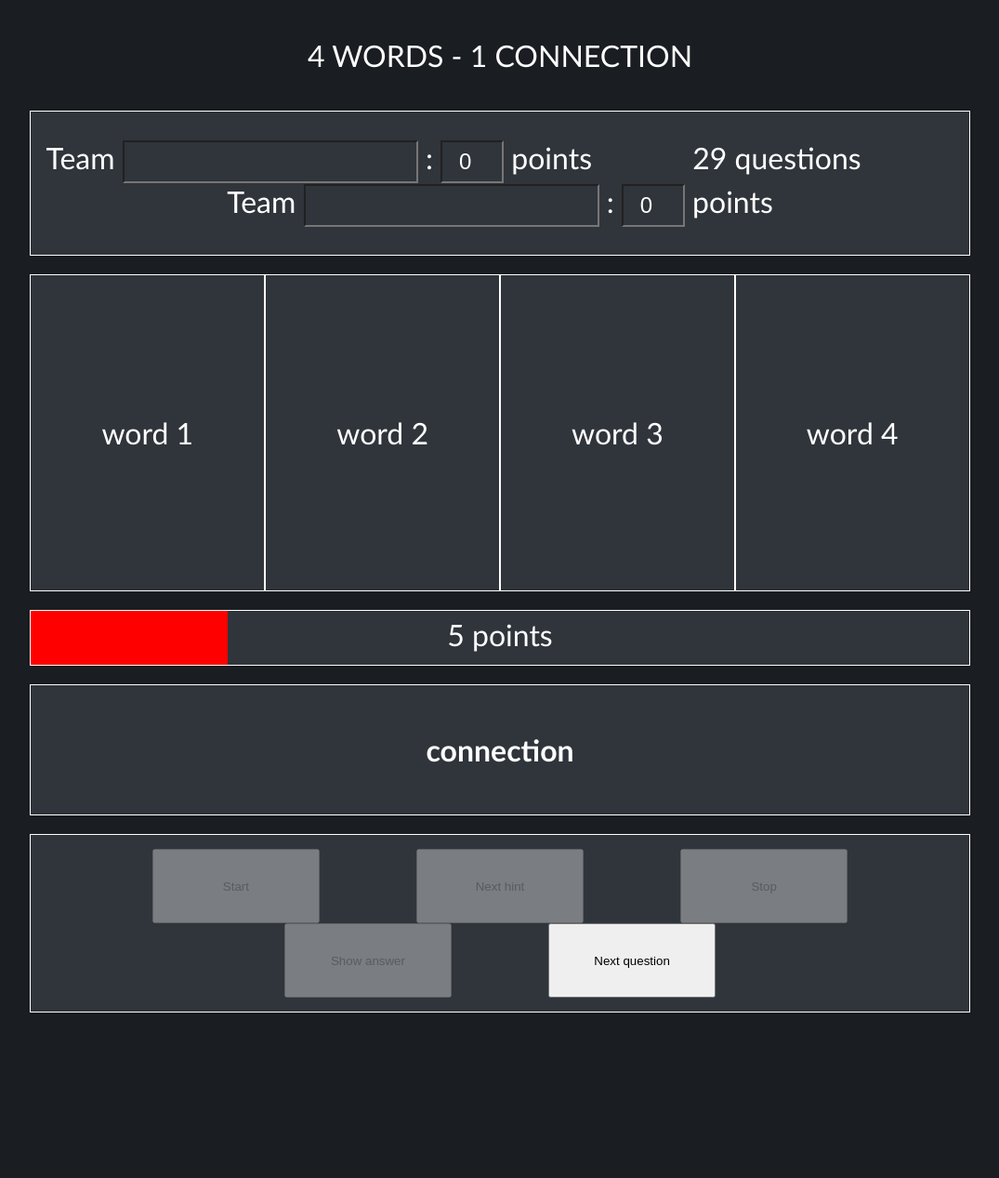
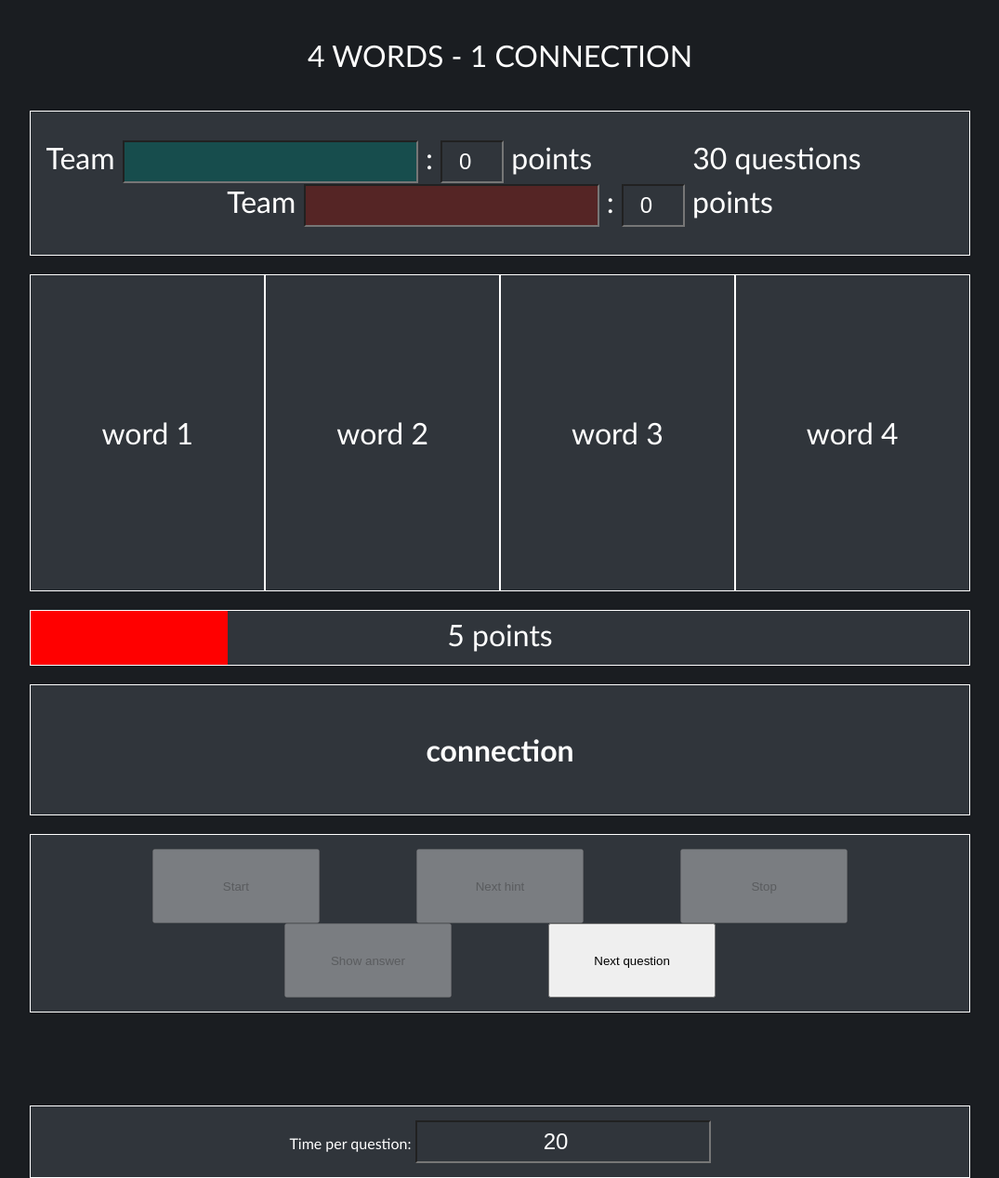
Before and after one commit to kandohar/OnlyConnectHybrid, a plain HTML site: page index.html in a window 1280 px wide. Shown: the whole page at 93% size, without its empty margins (102-1177 px from the left). Before the commit the page ends 1089 px from the top, so only its background shows below. Drawn offline with Linux system fonts and the light colour scheme.

Commit message:
Adding timePerQuestion setting, adding team colors

```diff
--- a/index.html
+++ b/index.html
@@ -20,19 +20,21 @@
 
 </head>
 
-<body>
+<body id="body">
 
   <!-- Primary Page Layout
   –––––––––––––––––––––––––––––––––––––––––––––––––– -->
   <div class="container">
     <div class="title">4 WORDS - 1 CONNECTION</div>
     <div class="scores">
-      Team <input>&nbsp;:&nbsp;<span id="team1"><input class="inputNumber" type="number" value="0" min="0"></span>
+      Team <input id="team1input">&nbsp;:&nbsp;<span id="team1"><input class="inputNumber" type="number" value="0"
+          min="0"></span>
       points
       <span class="separator"></span>
       <span id="remaining">2 questions</span>
       <span class="separator"></span>
-      Team <input>&nbsp;:&nbsp;<span id="team2"><input class="inputNumber" type="number" value="0" min="0"></span>
+      Team <input id="team2input">&nbsp;:&nbsp;<span id="team2"><input class="inputNumber" type="number" value="0"
+          min="0"></span>
       points
     </div>
     <div class="question">
@@ -53,6 +55,9 @@
       <button id="ShowAnswer">Show answer</button>
       <button id="NextQuestion">Next question</button>
     </div>
+    <div class="settings">
+      Time per question: <input id="timePerQuestion" type="number" value="20" min="0">
+    </div>
   </div>
 
   <script src="script.js"></script>
--- a/script.js
+++ b/script.js
@@ -23,6 +23,8 @@ function StopChronoClicked() {
 
 function SecondPassed() {
     milliseconds += interval;
+
+    var maxTime = timePerQuestionInput.value * 1000;
 
     var percent = (milliseconds / maxTime) * 100;
 
@@ -86,6 +88,8 @@ function NextQuestionClicked() {
         stopChronoButton.disabled = true;
         showAnswerButton.disabled = true;
         nextQuestionButton.disabled = true;
+
+        body.style.backgroundColor = "#ffa929";
     } else {
 
         var randomQuestionIndex = Math.floor(Math.random() * remainingQuestions);
@@ -110,13 +114,23 @@ function NextQuestionClicked() {
 
         nextQuestionButton.disabled = true;
         startChronoButton.disabled = false;
+
+        if (firstTeam) {
+            body.style.backgroundColor = "#174d4d";
+        } else {
+            body.style.backgroundColor = "#552525";
+        }
+
+        firstTeam = !firstTeam;
     }
 
     remaining.innerHTML = remainingQuestions + " questions";
 }
 
 
-// variables
+// DOM variables
+var body = document.getElementById("body");
+
 var team1Score = document.getElementById("team1");
 var team2Score = document.getElementById("team2");
 
@@ -152,14 +166,16 @@ showAnswerButton.disabled = true;
 var nextQuestionButton = document.getElementById("NextQuestion");
 nextQuestionButton.onclick = function () { NextQuestionClicked() };
 
+var timePerQuestionInput = document.getElementById("timePerQuestion");
+
+// Global variables
 var hint = 0;
 
 var milliseconds = 0;
 
-// 20 secondes
-const maxTime = 20 * 1000;
+const interval = (1 / 60) * 1000;
 
-const interval = (1 / 60) * 1000;
+var firstTeam = true;
 
 // data
 var data = [
@@ -210,7 +226,7 @@ var data = [
         "hint2": "The Legend of Zelda: Breath of the Wild",
         "hint3": "God of War",
         "hint4": "Sekiro: Shadows Die Twice",
-        "answer": "The Game Awards winners"
+        "answer": "The Game Awards winners - GOTY"
     },
     {
         "hint1": "Fish",
@@ -336,13 +352,13 @@ var data = [
         "hint2": "La Vénus de Milo",
         "hint3": "La Liberté guidant le peuple",
         "hint4": "Les taureaux ailés",
-        "answer": "Oeuvres du Louvre"
+        "answer": "Oeuvres au Louvre"
     },
     {
-        "hint1": "Caïn et Abel",
-        "hint2": "Michael Corleone et Fredo",
-        "hint3": "T'Chaka et N'Joby",
-        "hint4": "Scar et Mufasa",
+        "hint1": "Abel",
+        "hint2": "Fredo",
+        "hint3": "N'Jobu",
+        "hint4": "Mufasa",
         "answer": "Fratricide"
     },
     {
@@ -381,11 +397,18 @@ var data = [
         "answer": "Logiciels développés par Inria"
     },
     {
-        "hint1": "OCaml",
-        "hint2": "Pharo",
-        "hint3": "TousAntiCovid",
-        "hint4": "SOFA",
-        "answer": "Logiciels développés par Inria"
+        "hint1": "Prophase",
+        "hint2": "Métaphase",
+        "hint3": "Anaphase",
+        "hint4": "Télophase ",
+        "answer": "Mitose"
+    },
+    {
+        "hint1": "Adénine",
+        "hint2": "Cytosine",
+        "hint3": "Guanine",
+        "hint4": "Thymine ",
+        "answer": "Basé nucléique de l'ADN"
     }
     // nombres de papiers à IEEE VR chaque année ? (avec le 5 de Ferran) ??
     //
--- a/style.css
+++ b/style.css
@@ -1,4 +1,4 @@
-html{
+#body{
     color: white;
     background-color: #1a1d21;
 
@@ -11,7 +11,7 @@ html{
     margin: 0 auto;
     padding: 0;
     box-sizing: border-box;
-    text-align: center;
+    text-align: center;;
 }
 
 .title {
@@ -53,6 +53,14 @@ input {
 
 input.inputNumber {
     width: 60px;
+}
+
+#team1input {
+    background-color: #174d4d;
+}
+
+#team2input {
+    background-color: #552525;
 }
 
 .hint {
@@ -135,3 +143,17 @@ button {
     margin-left: 50px;
     margin-right: 50px;
 }
+
+.settings {
+    float: left;
+    box-sizing: border-box;
+    width:100%;
+
+    margin-top: 100px;
+
+    padding-top: 15px;
+    padding-bottom: 15px;
+
+    border: 1px solid white;
+    background-color: #30353b;
+}
```
